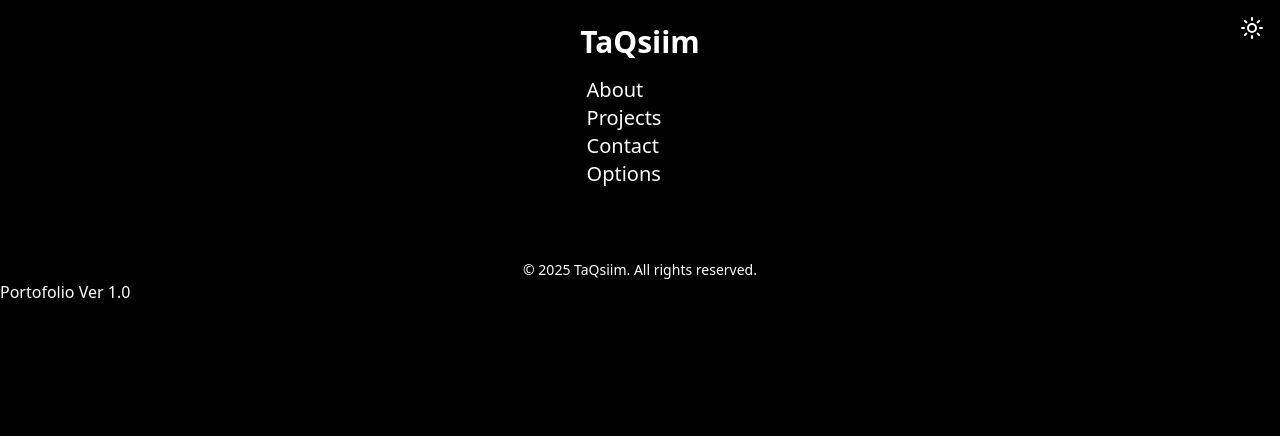
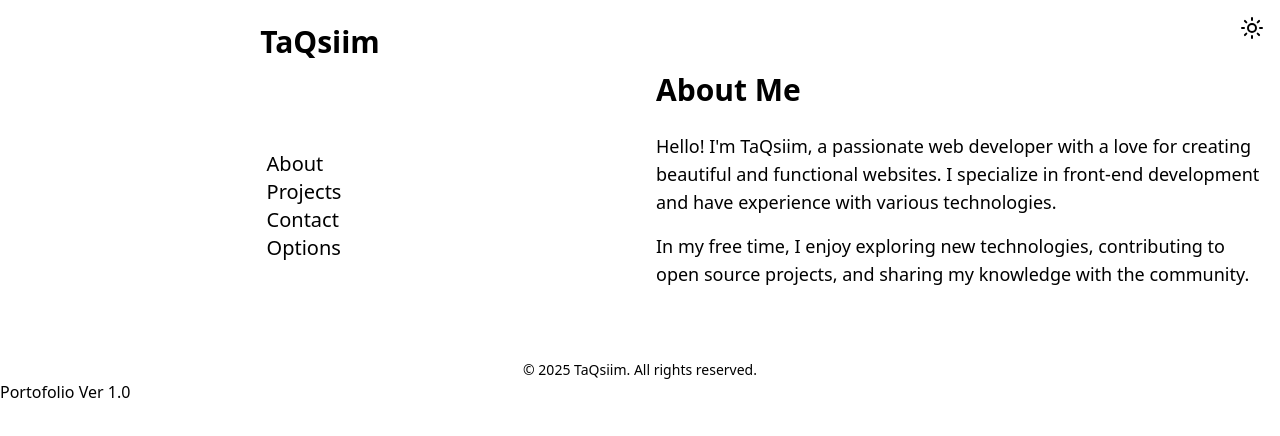
Before and after one commit to TaQsiimUwU/TaQsiimUwU.github.io, a React (Vite) app: page / in a window 1280 px wide. Shown: the top 436 px of the page. Built offline with nearby package versions, Linux system fonts and the light colour scheme.

Commit message:
I'm boared for today gn.. its 7AM

```diff
--- a/src/App.jsx
+++ b/src/App.jsx
@@ -16,6 +16,7 @@ function App() {
     <Route path = "*" element = {<NotFound />} />
     </Routes>
     </BrowserRouter>
+
     </>
 
   )
--- a/src/components/About.jsx
+++ b/src/components/About.jsx
@@ -1,5 +1,18 @@
 export const About = () => {
   return (
-<div></div>
+<div>
+    <section id="about" className="py-12 px-4">
+      <h2 className="text-3xl font-bold mb-6">About Me</h2>
+      <p className="text-lg mb-4">
+        Hello! I'm TaQsiim, a passionate web developer with a love for creating
+        beautiful and functional websites. I specialize in front-end development
+        and have experience with various technologies.
+      </p>
+      <p className="text-lg">
+        In my free time, I enjoy exploring new technologies, contributing to open
+        source projects, and sharing my knowledge with the community.
+      </p>
+    </section>
+</div>
   );
 }
--- a/src/pages/404.jsx
+++ b/src/pages/404.jsx
@@ -1,4 +1,4 @@
-import '../Styles/404.css';
+// import '../Styles/404.css';
 export const NotFound = () => {
   return (
     <div className="not-found">
--- a/src/pages/Home.jsx
+++ b/src/pages/Home.jsx
@@ -11,21 +11,27 @@ export const Home = () => {
   };
 
   return (
-    <div className="min-h-screen overflow-x-hidden">
+    <div className="min-h-screen overflow-x-hidden ">
       {/*  theme toggle*/}
       <div className="absolute top-4 right-4">
         <ThemeToggle />
       </div>
       {/* Background Effects */}
 
-      {/*  Navbar*/}
-      <Menu onMenuItemClick={handleMenuItemClick} />
+        {/* Content Container */}
+        <div className="flex">
+          {/* Navbar */}
+          <div className="w-full">
+            <Menu onMenuItemClick={handleMenuItemClick} />
+          </div>
 
-      {/* Main content */}
-      <div className="flex flex-col items-center justify-center py-6 w-full h-full">
-        <Main_content activeSection={activeSection} />
-      </div>
-      {/* Footer */}
+          {/* Main content */}
+          <div className="flex flex-col items-center py-6 flex-grow w-full">
+            <Main_content activeSection={activeSection} />
+          </div>
+
+        </div>
+        {/* Footer */}
       <Footer />
     </div>
   );
```
